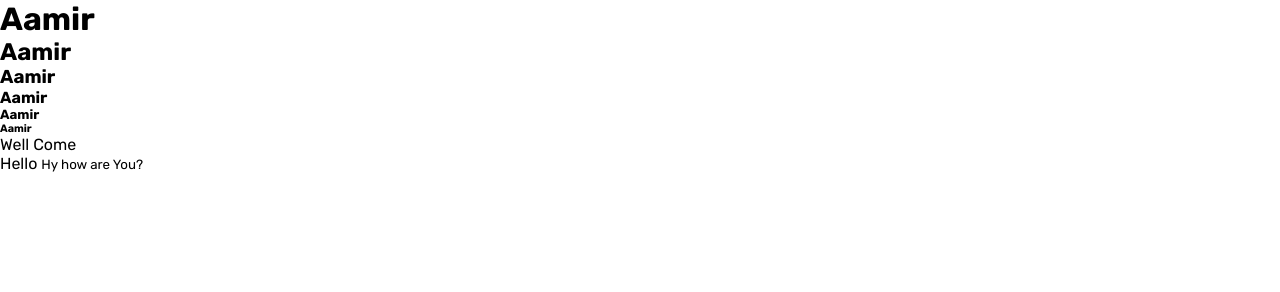
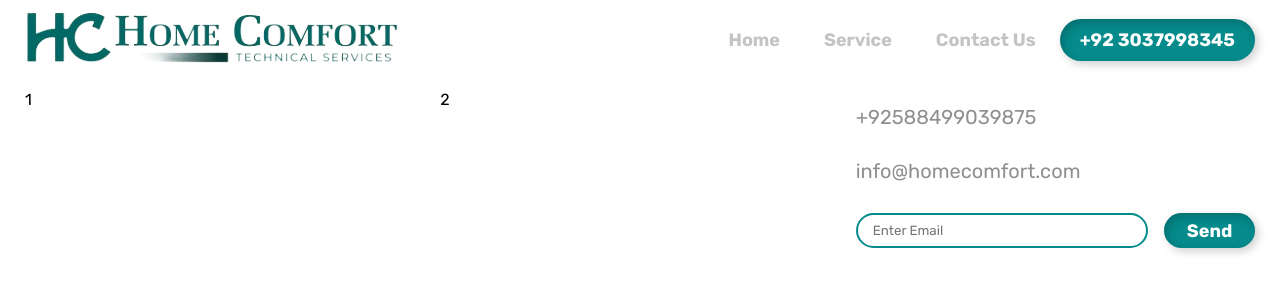
Before and after one commit to amirkamboh/react_batch_803_first_project, a plain HTML site: page index.html in a window 1280 px wide. Drawn offline with Linux system fonts and the light colour scheme.

Commit message:
header and footer update

```diff
--- a/index.html
+++ b/index.html
@@ -7,14 +7,54 @@
     <link rel="stylesheet" href="./style/main.css">
 </head>
 <body>
-    <h1>Aamir</h1>
-    <h2>Aamir</h2>
-    <h3>Aamir</h3>
-    <h4>Aamir</h4>
-    <h5>Aamir</h5>
-    <h6>Aamir</h6>
-    <p>Well Come</p>
-    <span>Hello</span>
-    <small>Hy how are You?</small>
+    <!-- Header Start Here -->
+    <header>
+        <div class="img">
+            <img src="./assets/Images/Logo.png" alt="Logo">
+        </div>
+        <nav>
+            <ul>
+                <li>
+                    Home
+                </li>
+                <li>
+                    Service
+                </li>
+                <li>
+                    Contact Us
+                </li>
+                <li class="header-btn">
+                    +92 3037998345
+                </li>
+            </ul>
+        </nav>
+
+    </header>
+
+    <!--Footer Start Here-->
+    <footer>
+        <div class="coloumn1">
+            1
+        </div>
+        <div class="coloumn2">
+            2
+        </div>
+        <div class="coloumn3">
+            <ul>
+                <li>
+                    +92588499039875
+                </li>
+                <li>
+                    info@homecomfort.com
+                </li>
+            </ul>
+            <div>
+                <div class="news_letter">
+                    <input type="text" placeholder="Enter Email">
+                    <button>Send</button>
+                </div>
+            </div>
+        </div>
+    </footer>
 </body>
 </html>
--- a/style/main.css
+++ b/style/main.css
@@ -1,8 +1,82 @@
 @import url('https://fonts.googleapis.com/css2?family=Rubik:wght@300;400;500;600;700;900&display=swap');
 
-*{
+* {
     margin: 0;
     padding: 0;
     box-sizing: border-box;
     font-family: 'Rubik', sans-serif;
 }
+header{
+    max-width: 1250px;
+    margin: auto;
+    padding: 10px;
+    display: flex;
+    justify-content: space-between;
+    align-items: center;
+}
+nav ul li{
+    display: inline-block;
+    padding: 0px 20px;
+    color: #C4C4C4;
+    font-size: 18px;
+    font-style: normal;
+    font-weight: 700;
+    line-height: normal;
+}
+nav ul li:hover{
+
+    color: #058B8C;
+    cursor: pointer;
+}
+.header-btn{
+    border-radius: 48px;
+    background: #058B8C;
+    box-shadow: 3px 3px 10px 0px rgba(0, 0, 0, 0.20), 3px 4px 10px 0px rgba(0, 0, 0, 0.20) inset;
+    padding: 10px 20px;
+    color: white;
+}
+.header-btn:hover{
+    color: #fff;
+}
+footer{
+    max-width: 1250px;
+    margin: auto;
+    padding: 10px;
+    display: grid;
+    grid-template-columns: 1fr 1fr 1fr;
+    gap: 16px;
+}
+.coloumn3 ul li {
+    list-style: none;
+    color: #8F8F8F;
+    font-family: Rubik;
+    font-size: 20px;
+    font-style: normal;
+    font-weight: 400;
+    line-height: 30px; /* 150% */
+    padding: 12px 0px;
+}
+.news_letter {
+    display: flex;
+    padding: 15px 0px;
+}
+.news_letter input {
+    width: 74%;
+    border-radius: 341px;
+    border: 2px solid #058B8C;
+    height: 35px;
+    padding: 15px;
+}
+.news_letter button {
+    width: 23%;
+    margin-left: 1rem;
+    border-radius: 48px;
+    background: #058B8C;
+    box-shadow: 3px 3px 10px 0px rgba(0, 0, 0, 0.20), 3px 4px 10px 0px rgba(0, 0, 0, 0.20) inset;
+    color: #FFF;
+    font-size: 18px;
+    font-style: normal;
+    font-weight: 700;
+    line-height: 30px; /* 166.667% */
+    border: none;
+}
```
Also changed, not shown: assets/Images/Logo.png (added).
